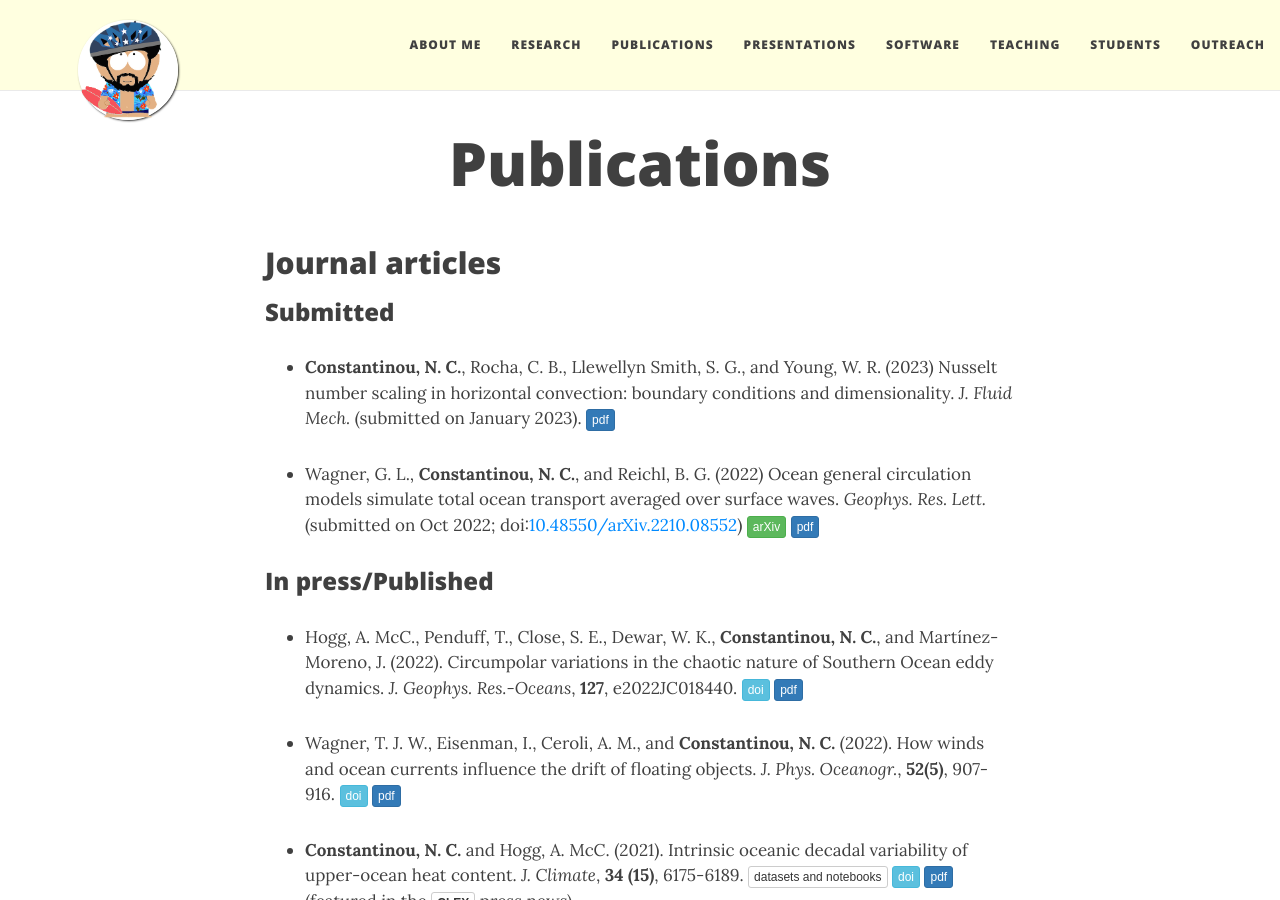
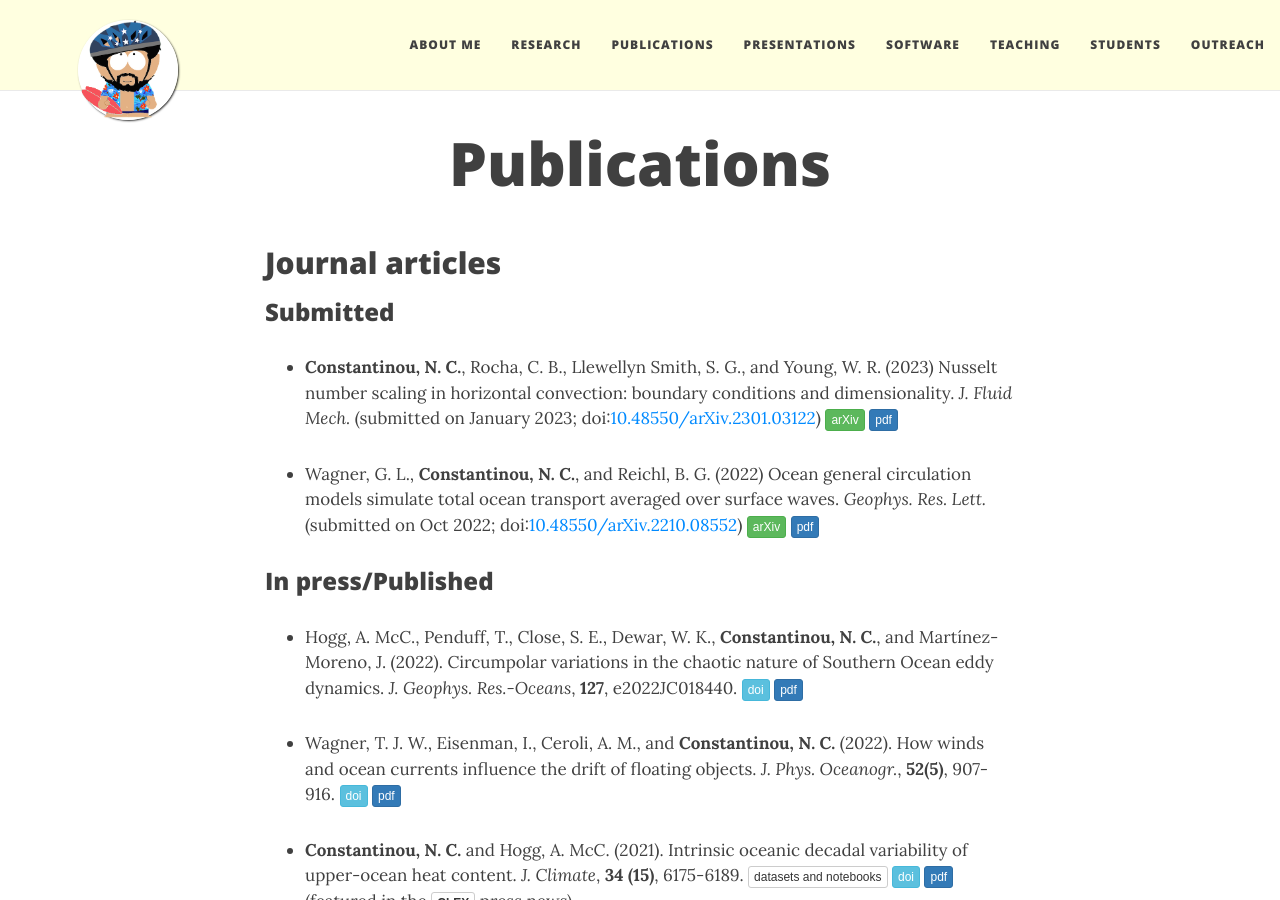
Before and after one commit to navidcy/navidcy.github.io, a Jekyll site: the page built from publications.md, in a window 1280 px wide and 900 px high. Built offline with Jekyll 4.4.1, drawn with Linux system fonts in a browser that asks for light colours; nearby versions of some CDN libraries; comment, search, counter and statistics services are not loaded.

Commit message:
add arxiv for NuScaling

```diff
--- a/publications.md
+++ b/publications.md
@@ -10,7 +10,7 @@
 
 ### Submitted
 
-- **Constantinou, N. C.**, Rocha, C. B., Llewellyn Smith, S. G., and Young, W. R. (2023) Nusselt number scaling in horizontal convection: boundary conditions and dimensionality. _J. Fluid Mech._ (submitted on January 2023). [<span class="btn btn-primary btn-xs{{end}}" style="font-family:sans-serif;">pdf</span>][HCNuScaling]
+- **Constantinou, N. C.**, Rocha, C. B., Llewellyn Smith, S. G., and Young, W. R. (2023) Nusselt number scaling in horizontal convection: boundary conditions and dimensionality. _J. Fluid Mech._ (submitted on January 2023; doi:[10.48550/arXiv.2301.03122](https://doi.org/10.48550/arXiv.2301.03122){:target="_blank"}) [<span class="btn btn-success btn-xs{{end}}" style="font-family:sans-serif;">arXiv</span>][arXiv:2301.03122]{:target="_blank"} [<span class="btn btn-primary btn-xs{{end}}" style="font-family:sans-serif;">pdf</span>][HCNuScaling]
 
 - Wagner, G. L., **Constantinou, N. C.**, and Reichl, B. G. (2022) Ocean general circulation models simulate total ocean transport averaged over surface waves. _Geophys. Res. Lett._ (submitted on Oct 2022; doi:[10.48550/arXiv.2210.08552](https://doi.org/10.48550/arXiv.2210.08552){:target="_blank"}) [<span class="btn btn-success btn-xs{{end}}" style="font-family:sans-serif;">arXiv</span>][arXiv:2210.08552]{:target="_blank"} [<span class="btn btn-primary btn-xs{{end}}" style="font-family:sans-serif;">pdf</span>][StokesDrift]
 
@@ -223,6 +223,7 @@
 [arXiv:2201.12688]: http://arxiv.org/abs/2201.12688
 [arXiv:2210.08552]: http://arxiv.org/abs/2210.08552
 [arXiv:2212.12086]: http://arxiv.org/abs/2212.12086
+[arXiv:2301.03122]: http://arxiv.org/abs/2301.03122
 
 [twolayer-mom6-movie]: https://vimeo.com/342848501
 
```
